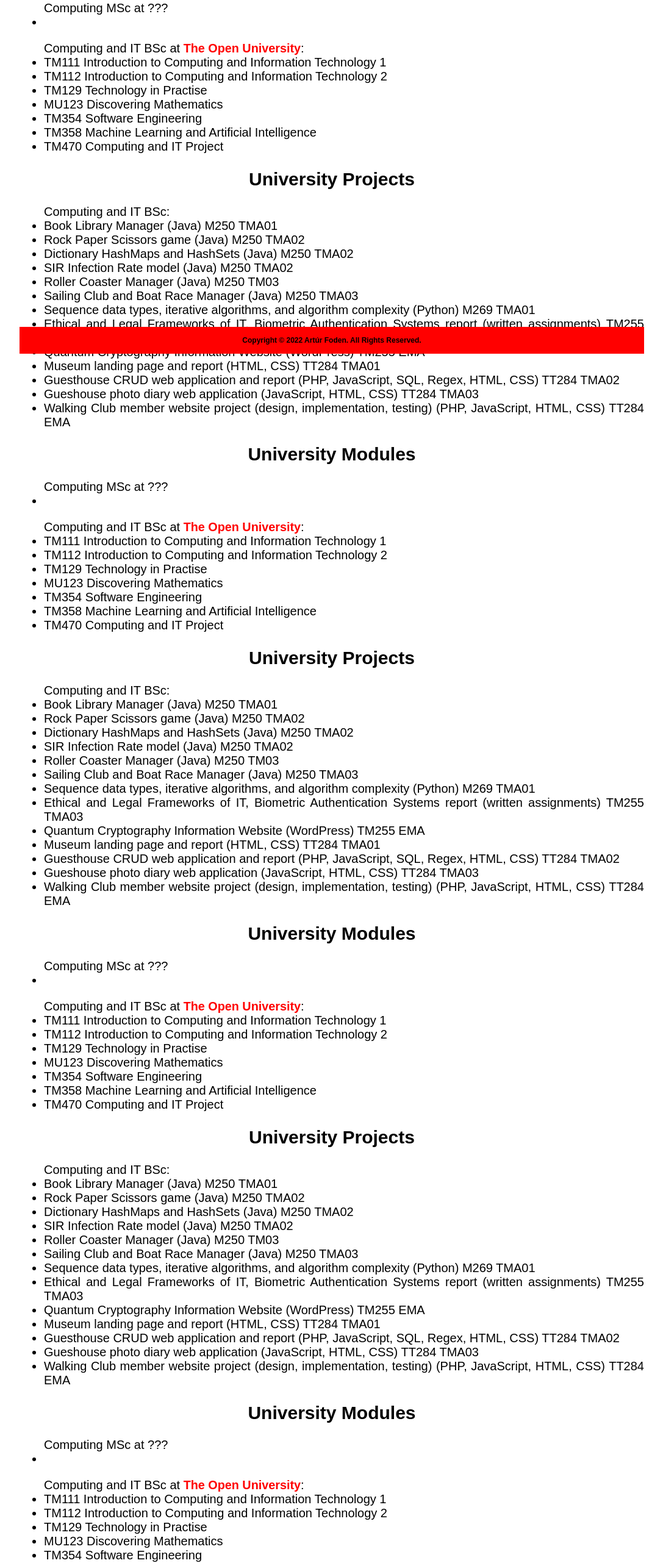
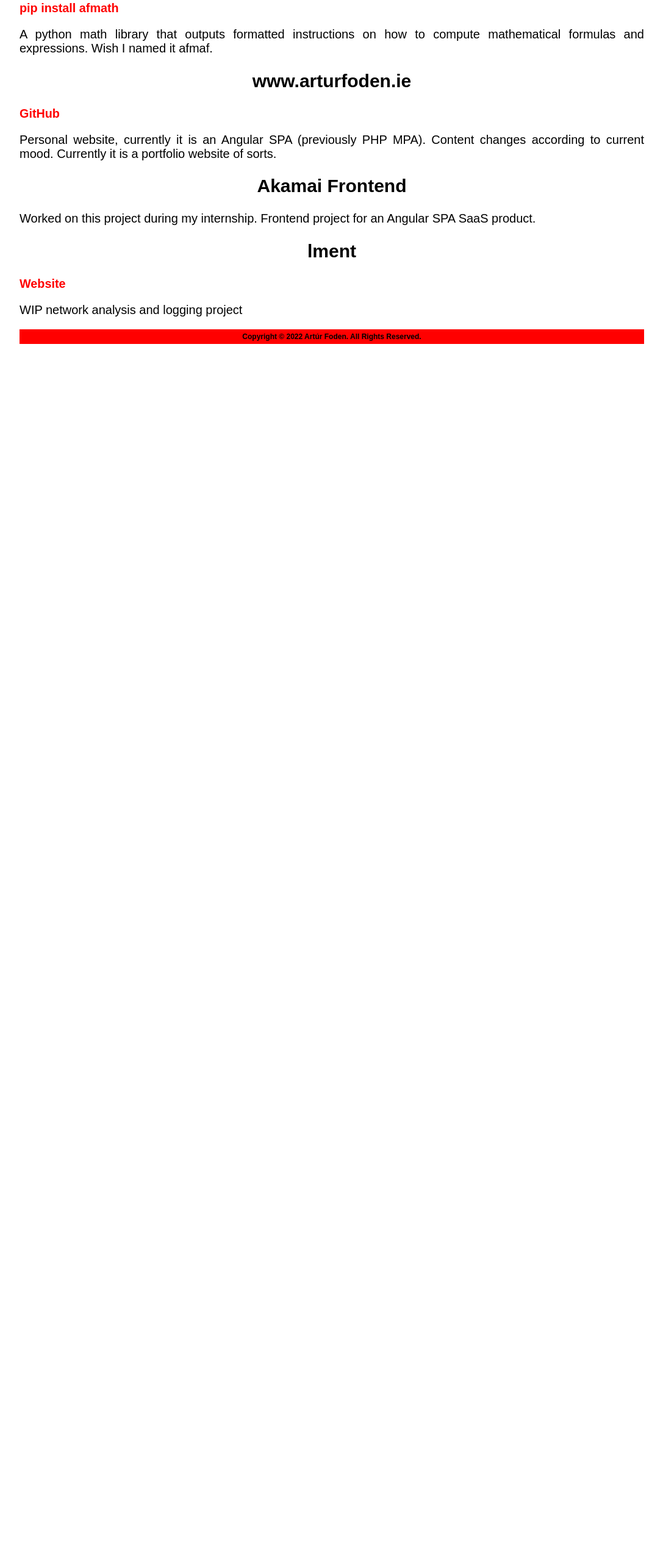
Before and after one commit to Arturius771/wwwarturfodenie, an Angular app in the folder wwwarturfodenie/: page /projects in a window 1280 px wide. Shown: the part 220-2783 px from the top of the page at 61% size, without its empty margins (96-1183 px from the left). After the commit the page ends 800 px from the top, so only its background shows below. Built offline with nearby package versions, Linux system fonts and the light colour scheme.

Commit message:
updated projects page

```diff
--- a/wwwarturfodenie/src/app/af-footer/af-footer.component.less
+++ b/wwwarturfodenie/src/app/af-footer/af-footer.component.less
@@ -1,8 +1,7 @@
 footer {
   position: sticky;
   bottom: 0;
-  margin-top: 100px;
-  padding: 15px;
+  padding: 5px;
   max-width: 100%;
   background-color: #ff0000;
   font-size: 60%;
--- a/wwwarturfodenie/src/app/af-projects/af-projects.component.html
+++ b/wwwarturfodenie/src/app/af-projects/af-projects.component.html
@@ -1,258 +1,21 @@
-<h2>University Modules</h2>
-<ul>
-  Computing MSc at ???
-  <li></li>
-</ul>
-<ul>
-  Computing and IT BSc at
-  <a href="https://www.open.ac.uk/">The Open University</a
-  >:
-  <li>TM111 Introduction to Computing and Information Technology 1</li>
-  <li>TM112 Introduction to Computing and Information Technology 2</li>
-  <li>TM129 Technology in Practise</li>
-  <li>MU123 Discovering Mathematics</li>
-
-  <li>TM354 Software Engineering</li>
-  <li>TM358 Machine Learning and Artificial Intelligence</li>
-  <li>TM470 Computing and IT Project</li>
-</ul>
-
-<h2>University Projects</h2>
-<ul>
-  Computing and IT BSc:
-  <li>Book Library Manager (Java) M250 TMA01</li>
-  <li>Rock Paper Scissors game (Java) M250 TMA02</li>
-  <li>Dictionary HashMaps and HashSets (Java) M250 TMA02</li>
-  <li>SIR Infection Rate model (Java) M250 TMA02</li>
-  <li>Roller Coaster Manager (Java) M250 TM03</li>
-  <li>Sailing Club and Boat Race Manager (Java) M250 TMA03</li>
-  <li>
-    Sequence data types, iterative algorithms, and algorithm complexity (Python)
-    M269 TMA01
-  </li>
-
-  <li>
-    Ethical and Legal Frameworks of IT, Biometric Authentication Systems report
-    (written assignments) TM255 TMA03
-  </li>
-  <li>Quantum Cryptography Information Website (WordPress) TM255 EMA</li>
-  <li>Museum landing page and report (HTML, CSS) TT284 TMA01</li>
-  <li>
-    Guesthouse CRUD web application and report (PHP, JavaScript, SQL, Regex,
-    HTML, CSS) TT284 TMA02
-  </li>
-  <li>
-    Gueshouse photo diary web application (JavaScript, HTML, CSS) TT284 TMA03
-  </li>
-  <li>
-    Walking Club member website project (design, implementation, testing) (PHP,
-    JavaScript, HTML, CSS) TT284 EMA
-  </li>
-</ul>
-<h2>University Modules</h2>
-<ul>
-  Computing MSc at ???
-  <li></li>
-</ul>
-<ul>
-  Computing and IT BSc at
-  <a href="https://www.open.ac.uk/">The Open University</a
-  >:
-  <li>TM111 Introduction to Computing and Information Technology 1</li>
-  <li>TM112 Introduction to Computing and Information Technology 2</li>
-  <li>TM129 Technology in Practise</li>
-  <li>MU123 Discovering Mathematics</li>
-
-  <li>TM354 Software Engineering</li>
-  <li>TM358 Machine Learning and Artificial Intelligence</li>
-  <li>TM470 Computing and IT Project</li>
-</ul>
-
-<h2>University Projects</h2>
-<ul>
-  Computing and IT BSc:
-  <li>Book Library Manager (Java) M250 TMA01</li>
-  <li>Rock Paper Scissors game (Java) M250 TMA02</li>
-  <li>Dictionary HashMaps and HashSets (Java) M250 TMA02</li>
-  <li>SIR Infection Rate model (Java) M250 TMA02</li>
-  <li>Roller Coaster Manager (Java) M250 TM03</li>
-  <li>Sailing Club and Boat Race Manager (Java) M250 TMA03</li>
-  <li>
-    Sequence data types, iterative algorithms, and algorithm complexity (Python)
-    M269 TMA01
-  </li>
-
-  <li>
-    Ethical and Legal Frameworks of IT, Biometric Authentication Systems report
-    (written assignments) TM255 TMA03
-  </li>
-  <li>Quantum Cryptography Information Website (WordPress) TM255 EMA</li>
-  <li>Museum landing page and report (HTML, CSS) TT284 TMA01</li>
-  <li>
-    Guesthouse CRUD web application and report (PHP, JavaScript, SQL, Regex,
-    HTML, CSS) TT284 TMA02
-  </li>
-  <li>
-    Gueshouse photo diary web application (JavaScript, HTML, CSS) TT284 TMA03
-  </li>
-  <li>
-    Walking Club member website project (design, implementation, testing) (PHP,
-    JavaScript, HTML, CSS) TT284 EMA
-  </li>
-</ul>
-
-<h2>University Modules</h2>
-<ul>
-  Computing MSc at ???
-  <li></li>
-</ul>
-<ul>
-  Computing and IT BSc at
-  <a href="https://www.open.ac.uk/">The Open University</a
-  >:
-  <li>TM111 Introduction to Computing and Information Technology 1</li>
-  <li>TM112 Introduction to Computing and Information Technology 2</li>
-  <li>TM129 Technology in Practise</li>
-  <li>MU123 Discovering Mathematics</li>
-
-  <li>TM354 Software Engineering</li>
-  <li>TM358 Machine Learning and Artificial Intelligence</li>
-  <li>TM470 Computing and IT Project</li>
-</ul>
-
-<h2>University Projects</h2>
-<ul>
-  Computing and IT BSc:
-  <li>Book Library Manager (Java) M250 TMA01</li>
-  <li>Rock Paper Scissors game (Java) M250 TMA02</li>
-  <li>Dictionary HashMaps and HashSets (Java) M250 TMA02</li>
-  <li>SIR Infection Rate model (Java) M250 TMA02</li>
-  <li>Roller Coaster Manager (Java) M250 TM03</li>
-  <li>Sailing Club and Boat Race Manager (Java) M250 TMA03</li>
-  <li>
-    Sequence data types, iterative algorithms, and algorithm complexity (Python)
-    M269 TMA01
-  </li>
-
-  <li>
-    Ethical and Legal Frameworks of IT, Biometric Authentication Systems report
-    (written assignments) TM255 TMA03
-  </li>
-  <li>Quantum Cryptography Information Website (WordPress) TM255 EMA</li>
-  <li>Museum landing page and report (HTML, CSS) TT284 TMA01</li>
-  <li>
-    Guesthouse CRUD web application and report (PHP, JavaScript, SQL, Regex,
-    HTML, CSS) TT284 TMA02
-  </li>
-  <li>
-    Gueshouse photo diary web application (JavaScript, HTML, CSS) TT284 TMA03
-  </li>
-  <li>
-    Walking Club member website project (design, implementation, testing) (PHP,
-    JavaScript, HTML, CSS) TT284 EMA
-  </li>
-</ul>
-
-<h2>University Modules</h2>
-<ul>
-  Computing MSc at ???
-  <li></li>
-</ul>
-<ul>
-  Computing and IT BSc at
-  <a href="https://www.open.ac.uk/">The Open University</a
-  >:
-  <li>TM111 Introduction to Computing and Information Technology 1</li>
-  <li>TM112 Introduction to Computing and Information Technology 2</li>
-  <li>TM129 Technology in Practise</li>
-  <li>MU123 Discovering Mathematics</li>
-
-  <li>TM354 Software Engineering</li>
-  <li>TM358 Machine Learning and Artificial Intelligence</li>
-  <li>TM470 Computing and IT Project</li>
-</ul>
-
-<h2>University Projects</h2>
-<ul>
-  Computing and IT BSc:
-  <li>Book Library Manager (Java) M250 TMA01</li>
-  <li>Rock Paper Scissors game (Java) M250 TMA02</li>
-  <li>Dictionary HashMaps and HashSets (Java) M250 TMA02</li>
-  <li>SIR Infection Rate model (Java) M250 TMA02</li>
-  <li>Roller Coaster Manager (Java) M250 TM03</li>
-  <li>Sailing Club and Boat Race Manager (Java) M250 TMA03</li>
-  <li>
-    Sequence data types, iterative algorithms, and algorithm complexity (Python)
-    M269 TMA01
-  </li>
-
-  <li>
-    Ethical and Legal Frameworks of IT, Biometric Authentication Systems report
-    (written assignments) TM255 TMA03
-  </li>
-  <li>Quantum Cryptography Information Website (WordPress) TM255 EMA</li>
-  <li>Museum landing page and report (HTML, CSS) TT284 TMA01</li>
-  <li>
-    Guesthouse CRUD web application and report (PHP, JavaScript, SQL, Regex,
-    HTML, CSS) TT284 TMA02
-  </li>
-  <li>
-    Gueshouse photo diary web application (JavaScript, HTML, CSS) TT284 TMA03
-  </li>
-  <li>
-    Walking Club member website project (design, implementation, testing) (PHP,
-    JavaScript, HTML, CSS) TT284 EMA
-  </li>
-</ul>
-
-<h2>University Modules</h2>
-<ul>
-  Computing MSc at ???
-  <li></li>
-</ul>
-<ul>
-  Computing and IT BSc at
-  <a href="https://www.open.ac.uk/">The Open University</a
-  >:
-  <li>TM111 Introduction to Computing and Information Technology 1</li>
-  <li>TM112 Introduction to Computing and Information Technology 2</li>
-  <li>TM129 Technology in Practise</li>
-  <li>MU123 Discovering Mathematics</li>
-
-  <li>TM354 Software Engineering</li>
-  <li>TM358 Machine Learning and Artificial Intelligence</li>
-  <li>TM470 Computing and IT Project</li>
-</ul>
-
-<h2>University Projects</h2>
-<ul>
-  Computing and IT BSc:
-  <li>Book Library Manager (Java) M250 TMA01</li>
-  <li>Rock Paper Scissors game (Java) M250 TMA02</li>
-  <li>Dictionary HashMaps and HashSets (Java) M250 TMA02</li>
-  <li>SIR Infection Rate model (Java) M250 TMA02</li>
-  <li>Roller Coaster Manager (Java) M250 TM03</li>
-  <li>Sailing Club and Boat Race Manager (Java) M250 TMA03</li>
-  <li>
-    Sequence data types, iterative algorithms, and algorithm complexity (Python)
-    M269 TMA01
-  </li>
-
-  <li>
-    Ethical and Legal Frameworks of IT, Biometric Authentication Systems report
-    (written assignments) TM255 TMA03
-  </li>
-  <li>Quantum Cryptography Information Website (WordPress) TM255 EMA</li>
-  <li>Museum landing page and report (HTML, CSS) TT284 TMA01</li>
-  <li>
-    Guesthouse CRUD web application and report (PHP, JavaScript, SQL, Regex,
-    HTML, CSS) TT284 TMA02
-  </li>
-  <li>
-    Gueshouse photo diary web application (JavaScript, HTML, CSS) TT284 TMA03
-  </li>
-  <li>
-    Walking Club member website project (design, implementation, testing) (PHP,
-    JavaScript, HTML, CSS) TT284 EMA
-  </li>
-</ul>
+<h2>afmaths</h2>
+<a href="https://pypi.org/project/afmaths/#description">pip install afmath</a>
+<p>
+  A python math library that outputs formatted instructions on how to compute
+  mathematical formulas and expressions. Wish I named it afmaf.
+</p>
+<h2>www.arturfoden.ie</h2>
+<a href="https://github.com/Arturius771/__wwwarturfodenie-website">GitHub</a>
+<p>
+  Personal website, currently it is an Angular SPA (previously PHP MPA). Content
+  changes according to current mood. Currently it is a portfolio website of
+  sorts.
+</p>
+<h2>Akamai Frontend</h2>
+<p>
+  Worked on this project during my internship. Frontend project for an Angular
+  SPA SaaS product.
+</p>
+<h2>lment</h2>
+<a href="http://lment.ie/">Website</a>
+<p>WIP network analysis and logging project</p>
--- a/wwwarturfodenie/src/app/af-study-record/af-study-record.component.html
+++ b/wwwarturfodenie/src/app/af-study-record/af-study-record.component.html
@@ -61,10 +61,10 @@
     HTML, CSS) TT284 TMA02
   </li>
   <li>
-    Gueshouse photo diary web application (JavaScript, HTML, CSS) TT284 TMA03
+    Guesthouse photo diary web application (JavaScript, HTML, CSS) TT284 TMA03
   </li>
   <li>
-    Walking Club member website project (design, implementation, testing) (PHP,
+    Walking Club website project (design, implementation, testing) (PHP,
     JavaScript, HTML, CSS) TT284 EMA
   </li>
 </ul>
--- a/wwwarturfodenie/src/styles.less
+++ b/wwwarturfodenie/src/styles.less
@@ -6,8 +6,8 @@ body {
   font-size: 20px;
   font-family: Arial, Helvetica, sans-serif;
   color: #000000;
+  overflow: overlay;
   margin: auto;
-  overflow: overlay;
 }
 
 div,
```
